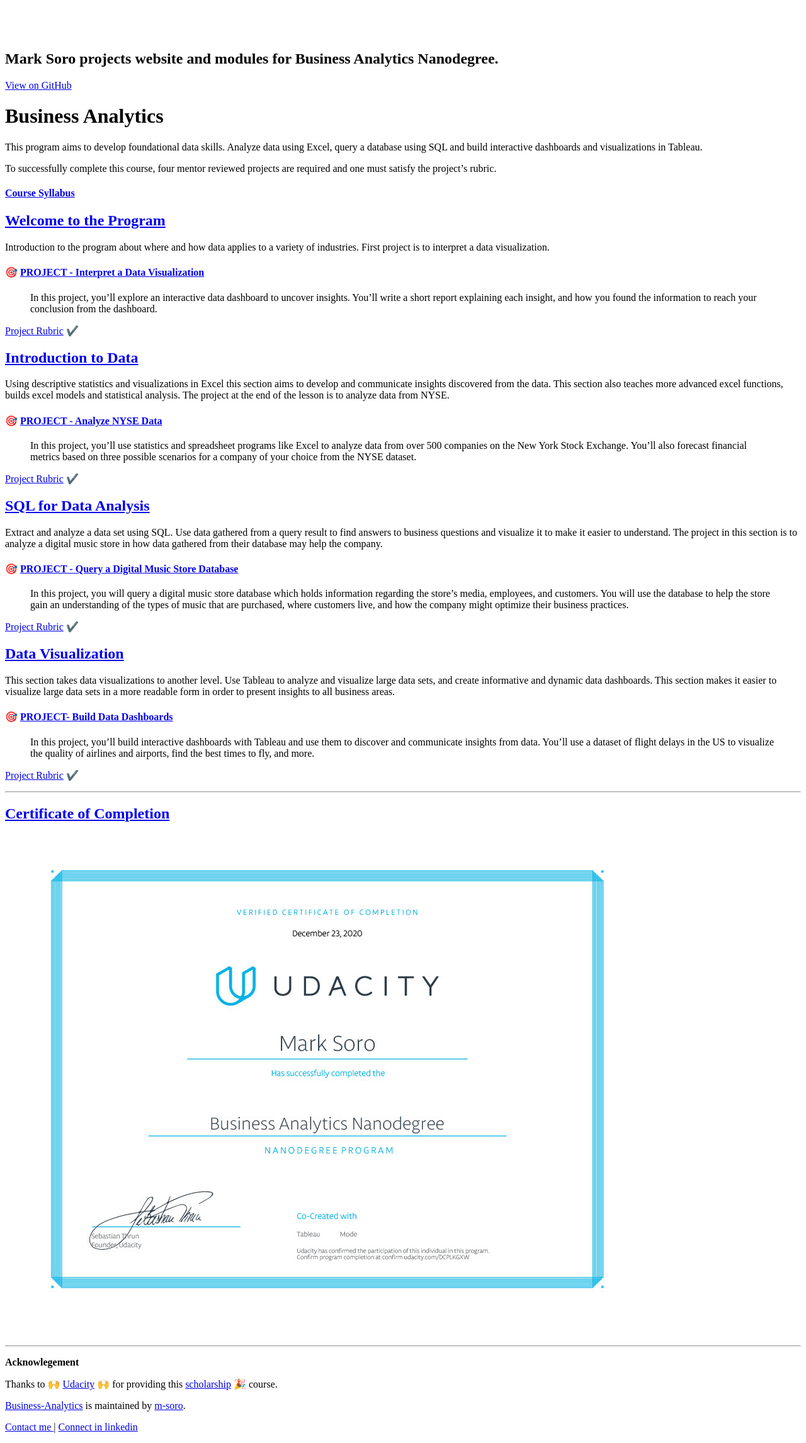
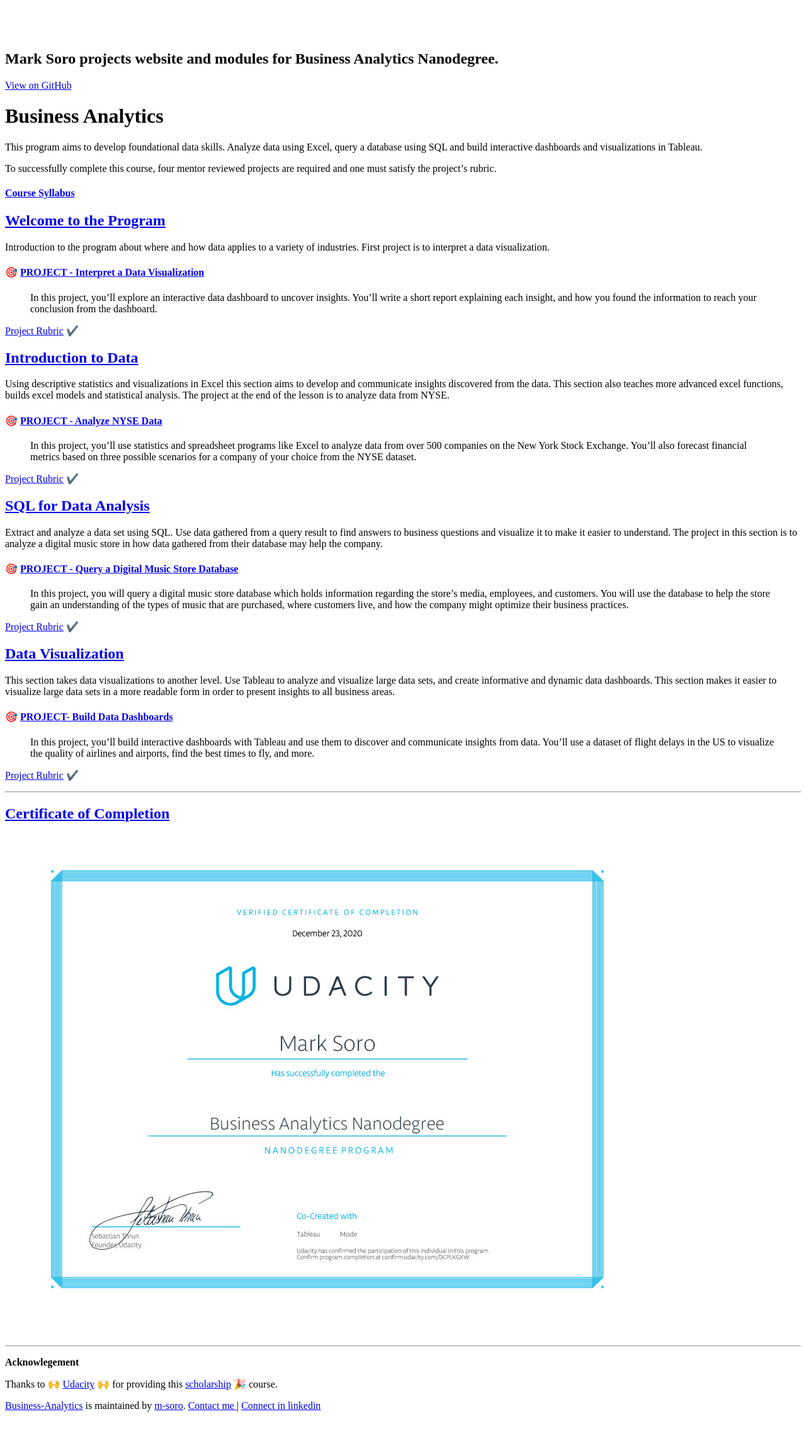
Before and after one commit to m-soro/Business-Analytics, a Jekyll site: the page built from README.md, in a window 1280 px wide. Shown: the whole page at 63% size. Built offline with Jekyll 4.4.1, drawn with Linux system fonts in a browser that asks for light colours; emoji names are drawn with the system emoji font; our own code applies the rules of GitHub Pages for plain Markdown files; after the commit the page ends 2250 px from its top, so only the background shows below that.

Commit message:
minor edit to contacts

```diff
--- a/_layouts/default.html
+++ b/_layouts/default.html
@@ -45,7 +45,7 @@
           <span class="site-footer-owner"><a href="{{ site.github.repository_url }}">{{ site.github.repository_name }}</a> is maintained by <a href="{{ site.github.owner_url }}">{{ site.github.owner_name }}</a>.</span>
         {% endif %}
         <!-- <span class="site-footer-credits">This page was generated by <a href="https://pages.github.com">GitHub Pages</a>.</span> -->
-        <p><a href="mailto: napoleon_soro@rocketmail.com"> Contact me </a> | <a href="https://www.linkedin.com/in/marksoro"> Connect in linkedin </a></p>
+        <span class="site-footer-credits"><a href="mailto: napoleon_soro@rocketmail.com"> Contact me </a> | <a href="https://www.linkedin.com/in/marksoro"> Connect in linkedin </a></span>
       </footer>
     </main>
   </body>
```
